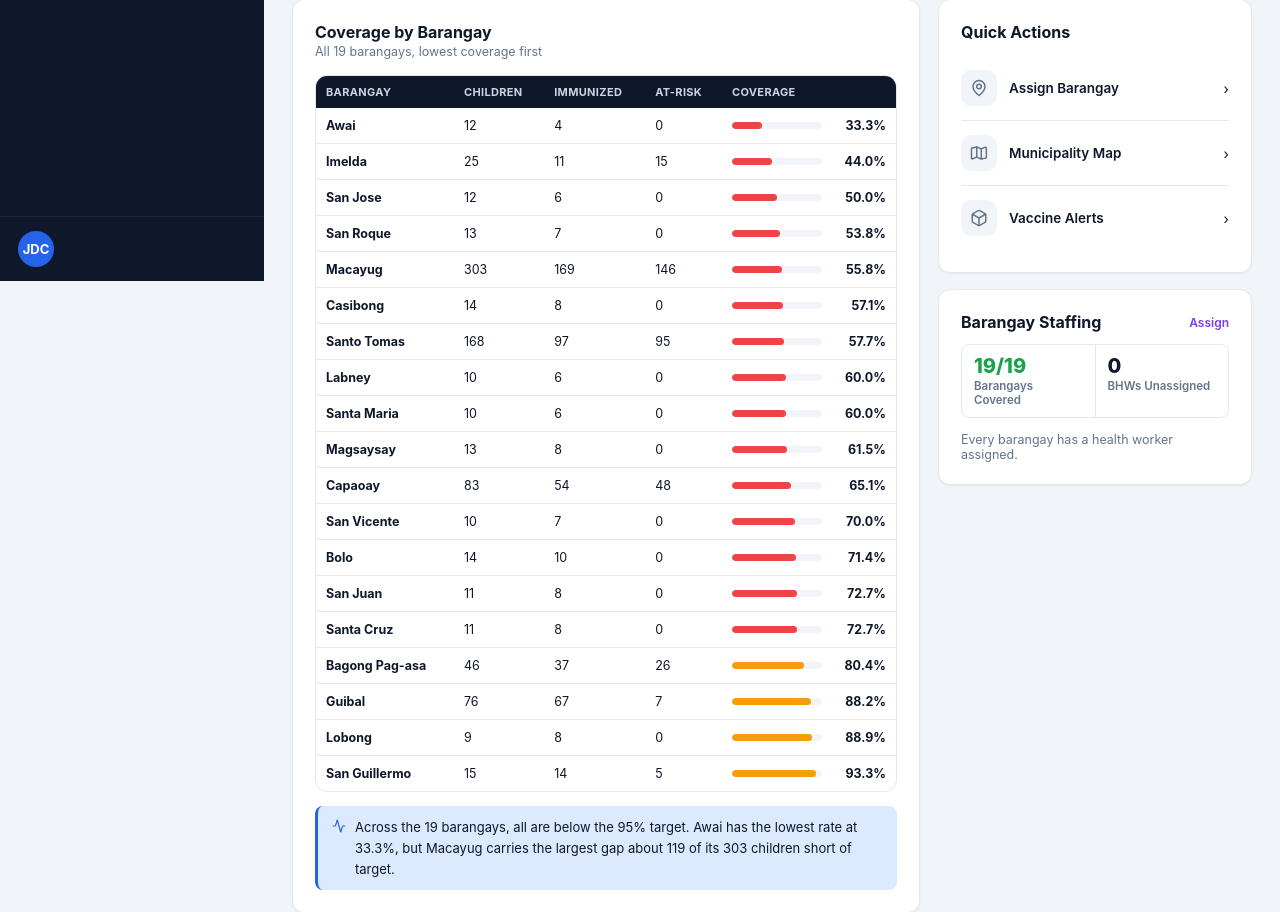
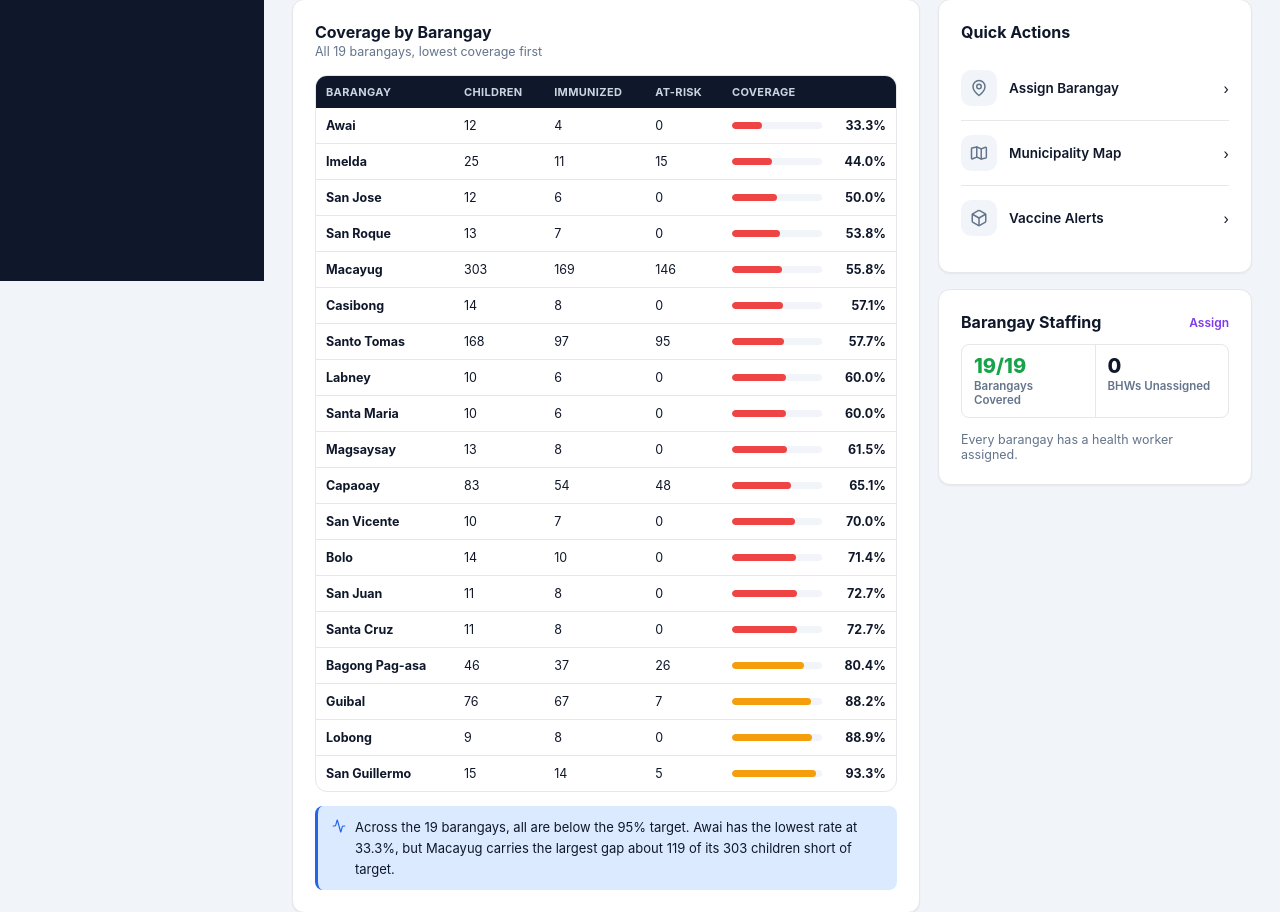
Before and after one commit to Cloudzz00/pre-final, a Flask app: page /admin/dashboard in a window 1280 px wide. Shown: the part 519-1431 px from the top of the page. Run offline with Flask 3, Linux system fonts and the light colour scheme; a user stored in the database is signed in.

Commit message:
Remove sidebar footer entirely; drop redundant My Profile menu item
Two more passes on the account-identity cleanup:
- The sidebar footer (avatar-only after the last change) still repeated
  what the topbar chip already shows, with no unique content left to
  justify keeping it. Removed the element and its now-dead CSS.
- "My Profile" and "Settings" in the topbar account dropdown pointed at
  the same settings page (just a #profile anchor difference), so one
  menu item was pure redundancy. Kept Settings, dropped My Profile.

Co-Authored-By: Claude Sonnet 5 <noreply@anthropic.com>
Claude-Session: https://claude.ai/code/session_01DH1et7yAafbmEwBMVMu1Zr

```diff
--- a/ImmunoVision/static/css/style.css
+++ b/ImmunoVision/static/css/style.css
@@ -380,13 +380,6 @@ input, select, textarea { font-family: inherit; font-size: 14px; }
 .sidebar.collapsed .sidebar-nav .nav-item { justify-content: center; padding: 12px 0; }
 .sidebar.collapsed .sidebar-nav .nav-item span.label { display: none; }
 
-.sidebar-footer {
-  border-top: 1px solid rgba(255,255,255,0.06);
-  padding: 14px 18px;
-  display: flex; align-items: center; gap: 10px;
-  text-decoration: none; cursor: pointer;
-}
-.sidebar-footer:hover { background: rgba(255,255,255,0.05); }
 .avatar-chip {
   width: 36px; height: 36px; border-radius: 50%;
   background: var(--primary); color: #fff;
--- a/ImmunoVision/templates/layout_app.html
+++ b/ImmunoVision/templates/layout_app.html
@@ -37,12 +37,6 @@
       </a>
       {% endfor %}
     </nav>
-    {# Name/role already shown in the topbar chip - just the avatar here as a
-       quick Settings shortcut, so the sidebar isn't repeating it in full. #}
-    <a class="sidebar-footer" href="{{ settings_url }}"
-       title="{{ current_user.full_name }} · {{ current_user.role_label }} · Account settings">
-      <div class="avatar-chip">{{ current_user.full_name.split(' ')|map('first')|join('') }}</div>
-    </a>
   </aside>
 
   <div class="main-col">
@@ -90,7 +84,6 @@
               <div class="n">{{ current_user.full_name }}</div>
               <div class="r">{{ current_user.role_label }}{% if current_user.barangay %} &middot; {{ current_user.barangay.name }}{% endif %}</div>
             </div>
-            <a role="menuitem" href="{{ settings_url }}#profile">{{ icon('user', 16) }} My Profile</a>
             <a role="menuitem" href="{{ settings_url }}">{{ icon('settings', 16) }} Settings</a>
             <div class="ad-sep"></div>
             <a role="menuitem" class="danger" href="{{ url_for('auth.logout') }}">{{ icon('log-out', 16) }} Log out</a>
```
